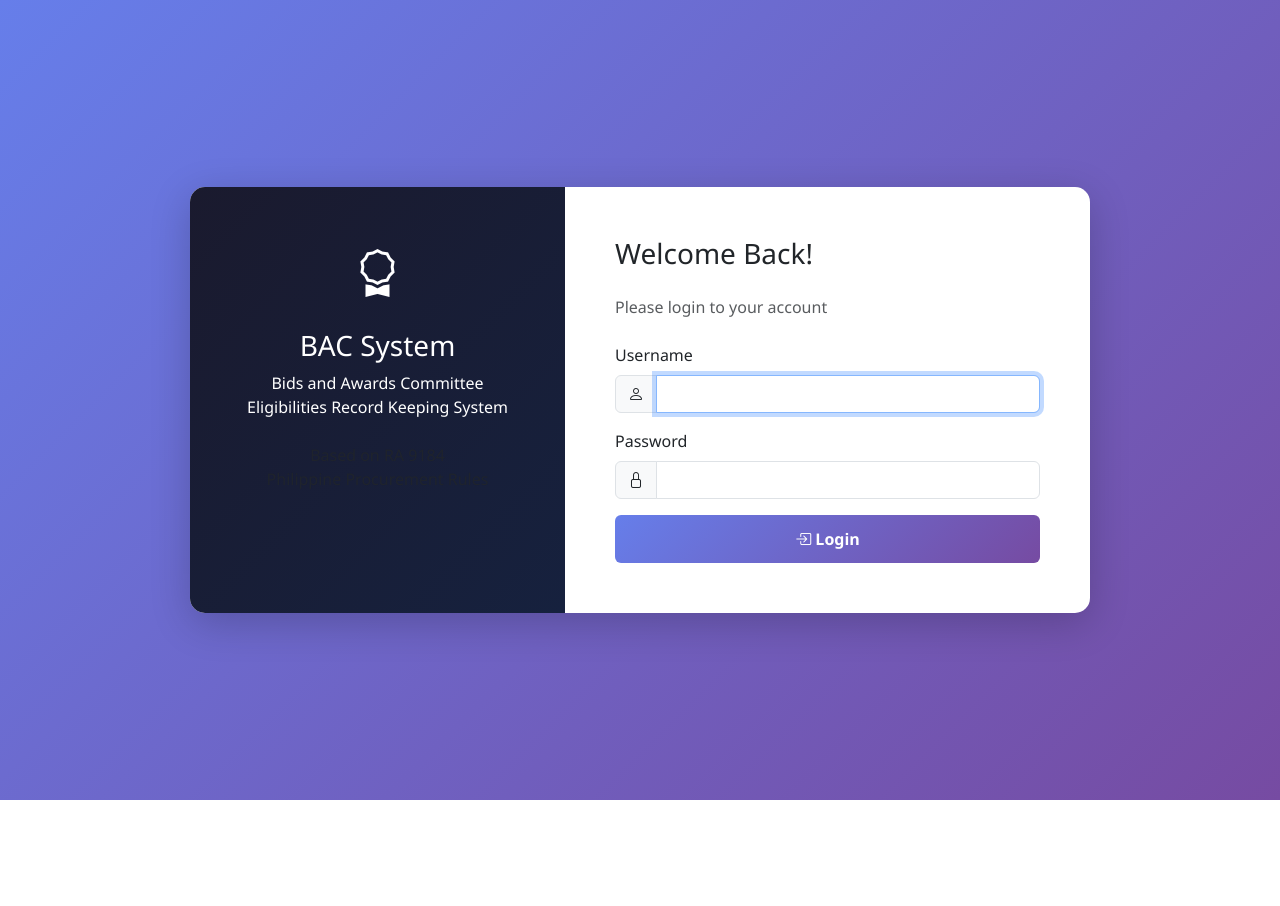
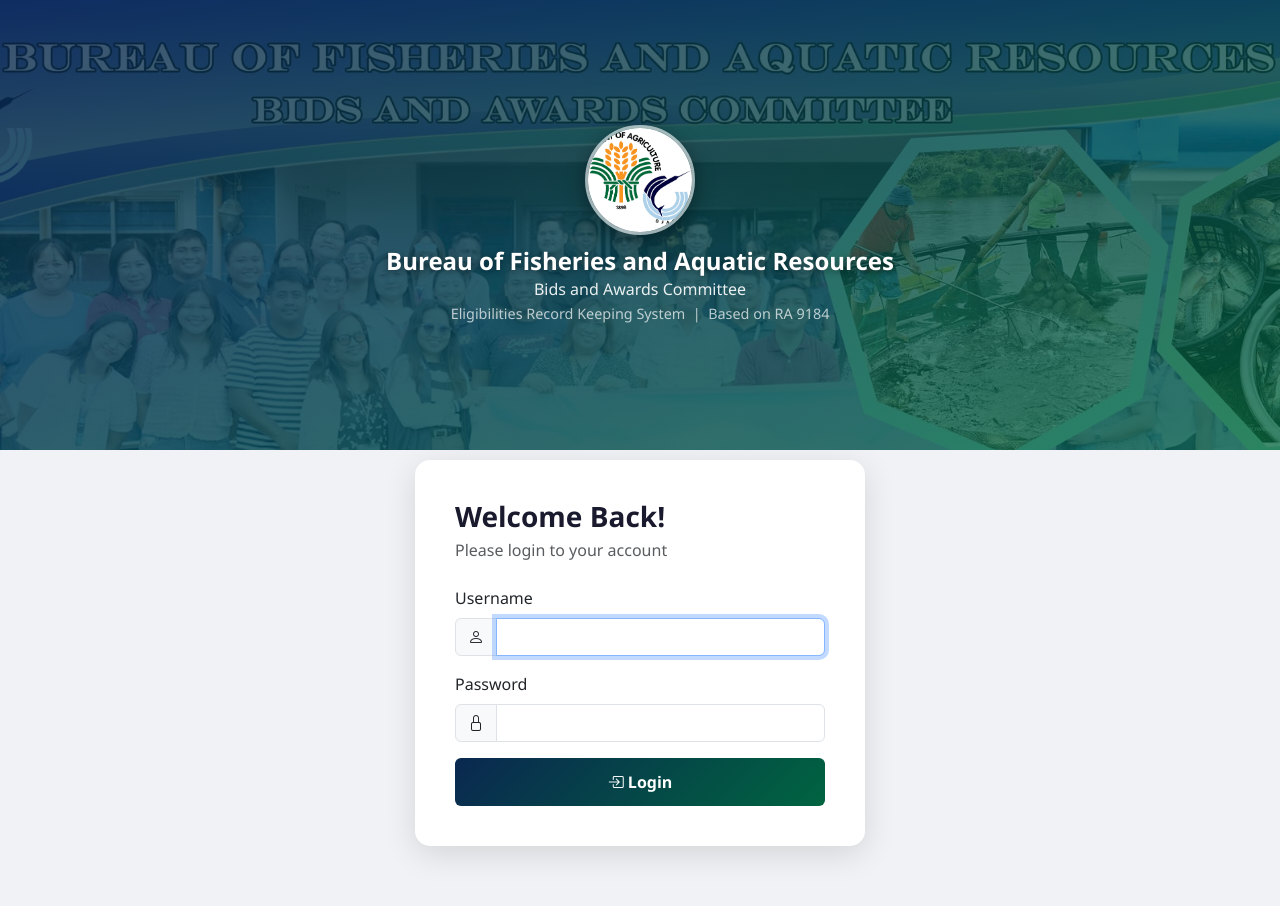
Before and after one commit to Glenn-IT/bac-system, a PHP site: page /bac-system/ in a window 1280 px wide. Before the commit the page ends 800 px from the top, so only its background shows below. Run offline with PHP 8.4, Linux system fonts and the light colour scheme.

Commit message:
Refactor code structure for improved readability and maintainability

```diff
--- a/includes/navbar.php
+++ b/includes/navbar.php
@@ -9,8 +9,8 @@ $current_page = basename($_SERVER['PHP_SELF']);
 
 <div class="sidebar">
     <div class="logo">
-        <i class="bi bi-award"></i><br>
-        BAC System
+        <img src="../img/Logo.jpg" alt="BFAR Logo"><br>
+        <span style="font-size:0.78rem; opacity:0.9; line-height:1.4;">Bureau of Fisheries<br>and Aquatic Resources<br><span style="font-size:0.7rem; opacity:0.7;">Bids &amp; Awards Committee</span></span>
     </div>
 
     <nav class="nav flex-column">
--- a/public/index.php
+++ b/public/index.php
@@ -69,41 +69,98 @@ if ($_SERVER['REQUEST_METHOD'] == 'POST') {
     <link rel="stylesheet" href="https://cdn.jsdelivr.net/npm/bootstrap-icons@1.10.0/font/bootstrap-icons.css">
 
     <style>
-        body {
-            background: linear-gradient(135deg, #667eea 0%, #764ba2 100%);
-            height: 100vh;
+        html, body {
+            margin: 0;
+            padding: 0;
+            min-height: 100vh;
+            font-family: 'Segoe UI', Tahoma, Geneva, Verdana, sans-serif;
+            background-color: #f0f2f5;
+        }
+
+        /* ── Hero Header ── */
+        .hero-header {
+            position: relative;
+            width: 100%;
+            height: 450px;
+            background-image: url('../img/BAC Hero.jpg');
+            background-size: cover;
+            background-position: center center;
+            background-repeat: no-repeat;
+        }
+
+        .hero-header::before {
+            content: '';
+            position: absolute;
+            inset: 0;
+            background: linear-gradient(160deg, rgba(10, 40, 80, 0.80) 0%, rgba(0, 100, 60, 0.75) 100%);
+        }
+
+        .hero-header .hero-content {
+            position: relative;
+            z-index: 1;
+            height: 100%;
             display: flex;
+            flex-direction: column;
             align-items: center;
             justify-content: center;
-            font-family: 'Segoe UI', Tahoma, Geneva, Verdana, sans-serif;
+            color: white;
+            text-align: center;
+            padding: 20px;
         }
 
-        .login-container {
+        .hero-logo img {
+            width: 110px;
+            height: 110px;
+            object-fit: cover;
+            border-radius: 50%;
+            border: 3px solid rgba(255,255,255,0.6);
+            box-shadow: 0 6px 20px rgba(0,0,0,0.4);
+            margin-bottom: 12px;
+        }
+
+        .hero-content h2 {
+            font-weight: 700;
+            font-size: 1.5rem;
+            margin-bottom: 4px;
+            text-shadow: 0 2px 6px rgba(0,0,0,0.4);
+        }
+
+        .hero-content h5 {
+            font-weight: 500;
+            font-size: 1rem;
+            opacity: 0.9;
+            margin-bottom: 4px;
+        }
+
+        .hero-content p {
+            font-size: 0.9rem;
+            opacity: 0.7;
+            margin: 0;
+        }
+
+        /* ── Login Card ── */
+        .login-section {
+            display: flex;
+            justify-content: center;
+            padding: 10px 20px 60px;
+        }
+
+        .login-card {
             background: white;
             border-radius: 15px;
-            box-shadow: 0 10px 40px rgba(0,0,0,0.2);
-            overflow: hidden;
-            max-width: 900px;
+            box-shadow: 0 8px 32px rgba(0,0,0,0.12);
+            padding: 40px;
             width: 100%;
+            max-width: 450px;
         }
 
-        .login-left {
-            background: linear-gradient(135deg, #1a1a2e 0%, #16213e 100%);
-            color: white;
-            padding: 50px;
-        }
-
-        .login-right {
-            padding: 50px;
-        }
-
-        .login-logo {
-            font-size: 3rem;
-            margin-bottom: 20px;
+        .login-card h3 {
+            font-weight: 700;
+            color: #1a1a2e;
         }
 
         .btn-login {
-            background: linear-gradient(135deg, #667eea 0%, #764ba2 100%);
+            background: linear-gradient(135deg, #0a2850 0%, #006440 100%);
             border: none;
             padding: 12px;
             font-weight: 600;
@@ -115,21 +172,23 @@ if ($_SERVER['REQUEST_METHOD'] == 'POST') {
     </style>
 </head>
 <body>
-    <div class="login-container">
-        <div class="row g-0">
-            <div class="col-md-5 login-left d-none d-md-block">
-                <div class="text-center">
-                    <div class="login-logo">
-                        <i class="bi bi-award"></i>
+
+    <!-- Hero Header -->
+    <div class="hero-header">
+        <div class="hero-content">
+            <div class="hero-logo">
+                <img src="../img/Logo.jpg" alt="BFAR Logo">
             </div>
-                    <h3>BAC System</h3>
-                    <p class="mb-4">Bids and Awards Committee<br>Eligibilities Record Keeping System</p>
-                    <p class="text-muted">Based on RA 9184<br>Philippine Procurement Rules</p>
+            <h2>Bureau of Fisheries and Aquatic Resources</h2>
+            <h5>Bids and Awards Committee</h5>
+            <p>Eligibilities Record Keeping System &nbsp;|&nbsp; Based on RA 9184</p>
         </div>
     </div>
 
-            <div class="col-md-7 login-right">
-                <h3 class="mb-4">Welcome Back!</h3>
+    <!-- Login Form -->
+    <div class="login-section">
+        <div class="login-card">
+            <h3 class="mb-1">Welcome Back!</h3>
             <p class="text-muted mb-4">Please login to your account</p>
 
             <?php if ($error): ?>
@@ -160,10 +219,6 @@ if ($_SERVER['REQUEST_METHOD'] == 'POST') {
                     <i class="bi bi-box-arrow-in-right"></i> Login
                 </button>
             </form>
-
-
-
-            </div>
         </div>
     </div>
 
```
Also changed, not shown: includes/header.php (+70 -17 lines), img/BAC Hero.jpg (added), img/Logo.jpg (added). Lines whose indentation alone changed are shown as unchanged.
